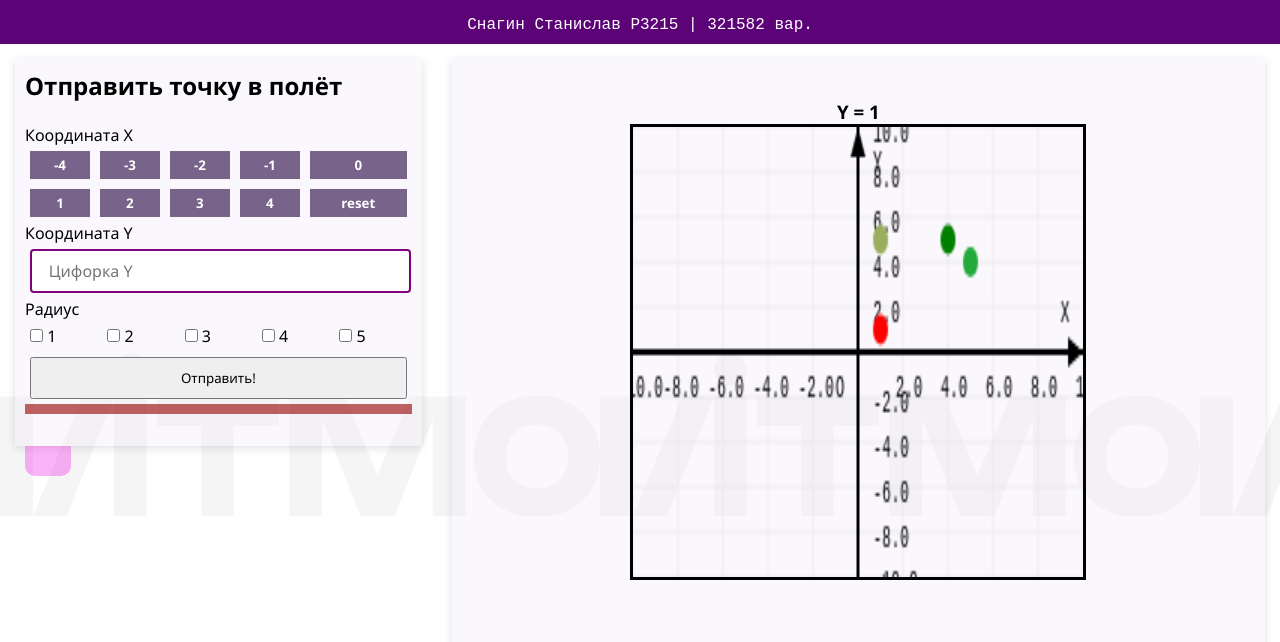
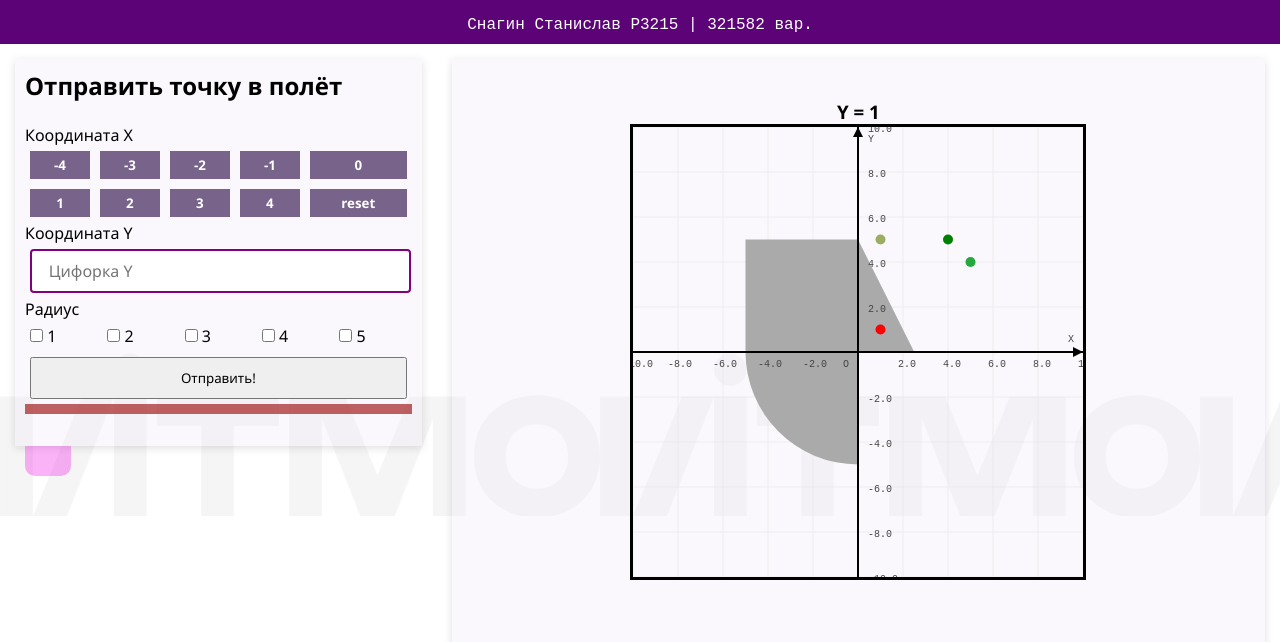
Before and after one commit to ssnagin/web-sem3-lab1, a website built with webpack: page public_html/index.html in a window 1280 px wide. Shown: the part 84-726 px from the top of the page. Built offline with Linux system fonts and the light colour scheme.

Commit message:
Workable Plane with dots

```diff
--- a/public_html/index.html
+++ b/public_html/index.html
@@ -85,7 +85,7 @@
                         <div class="sn-canvas-container">
                             <div>
                                 <h3>Y = 1</h3>
-                                <canvas></canvas>
+                                <canvas  width="450" height="450"></canvas>
                             </div>
                             <div>
                                 <h3>Y = 2</h3>
--- a/public_html/src/ts/index.ts
+++ b/public_html/src/ts/index.ts
@@ -32,8 +32,6 @@ function onDOMContentLoaded() {
 
     const canvases : HTMLCanvasElement | null = document.querySelector(".sn-canvas-container:first-child > div > canvas");
 
-    console.log(canvases);
-
     let testPlane : Plane2D = new Plane2D(5, canvases!);
 
     testPlane.throwPoint(new DOMColoredPoint("green", 4, 5));
--- a/public_html/src/ts/objects/plane/Plane2D.ts
+++ b/public_html/src/ts/objects/plane/Plane2D.ts
@@ -7,7 +7,7 @@ class Plane2D {
 
     canvas: HTMLCanvasElement;
 
-    radius: number;
+    radius: number = 1;
 
     scale: number = 0.5;
 
@@ -66,6 +66,46 @@ class Plane2D {
         }
         context.restore();
 
+
+        context.save();
+        context.fillStyle = "#AAAAAA";
+        context.beginPath();
+        context.arc(
+            centerX,
+            centerY,
+            this.radius * this.scale * gridStepX,
+            Math.PI,
+            Math.PI/2,
+            true
+        );
+        context.lineTo(centerX, centerY);
+        context.fill()
+        context.restore();
+
+        context.save();
+        context.beginPath();
+        context.fillStyle = "#AAAAAA";
+        context.rect(centerX, centerY, -this.radius * this.scale * gridStepX, -this.radius * this.scale * gridStepY);
+        context.fill();
+        context.restore();
+
+        context.save();
+        let path = new Path2D();
+        context.fillStyle = "#AAAAAA";
+        path.moveTo(centerX, centerY);
+        path.lineTo(
+            centerX,
+            centerY + -this.radius * this.scale * gridStepY,
+        );
+        path.lineTo(
+            centerX + this.radius * this.scale * gridStepX / 2,
+            centerY,
+        );
+        context.fill(
+            path
+        );
+        context.restore();
+
         context.save();
         context.strokeStyle = '#000000';
         context.lineWidth = 2;
@@ -97,7 +137,7 @@ class Plane2D {
 
         // Подписи осей
         context.font = '10px monospace';
-        context.fillStyle = '#000000';
+        context.fillStyle = '#444444';
         context.fillText('X', this.canvas.width - 15, centerY - 10);
         context.fillText('Y', centerX + 10, 15);
         context.fillText('O', centerX - 15, centerY + 15); // Начало координат
@@ -143,6 +183,4 @@ class Plane2D {
             context.restore();
         }
     }
-
-
 }
```
Also changed, not shown: public_html/dist/script.bundle.js, public_html/src/ts/objects/form/CustomForm.ts (line endings or trailing spaces).
